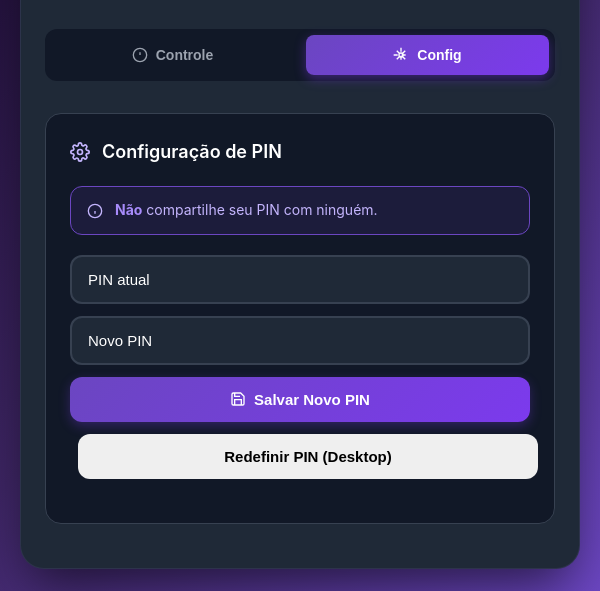
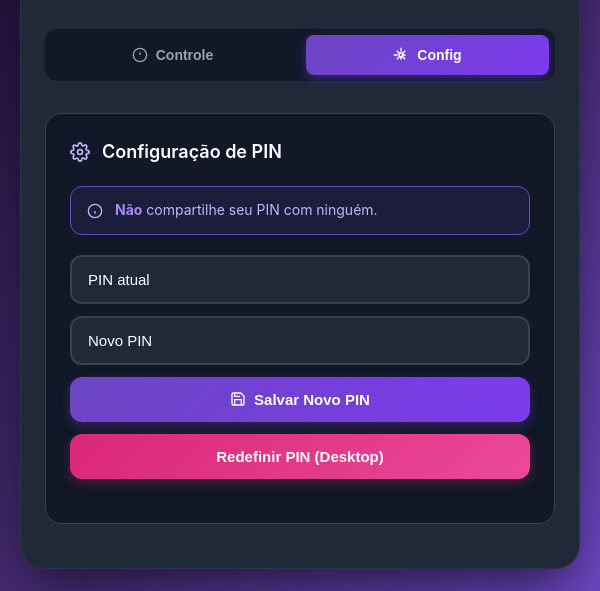
Before and after one commit to ChamPlz/shutdw, an Electron app: page renderer/index.html in a window 600 px wide. Both pictures are taken after a click on the button "Config". Shown: the part 209-800 px from the top of the page. Drawn offline with Linux system fonts and the light colour scheme; no server answers.

Commit message:
fix: ui btn reset

```diff
--- a/renderer/index.html
+++ b/renderer/index.html
@@ -191,7 +191,7 @@
               </svg>
               Salvar Novo PIN
             </button>
-            <button class="btn" style="margin-left:8px" onclick="resetPinDesktop()" title="Redefinir PIN pelo cliente desktop">
+            <button class="btn btn-danger" onclick="resetPinDesktop()" title="Redefinir PIN pelo cliente desktop">
               Redefinir PIN (Desktop)
             </button>
           </div>
```
